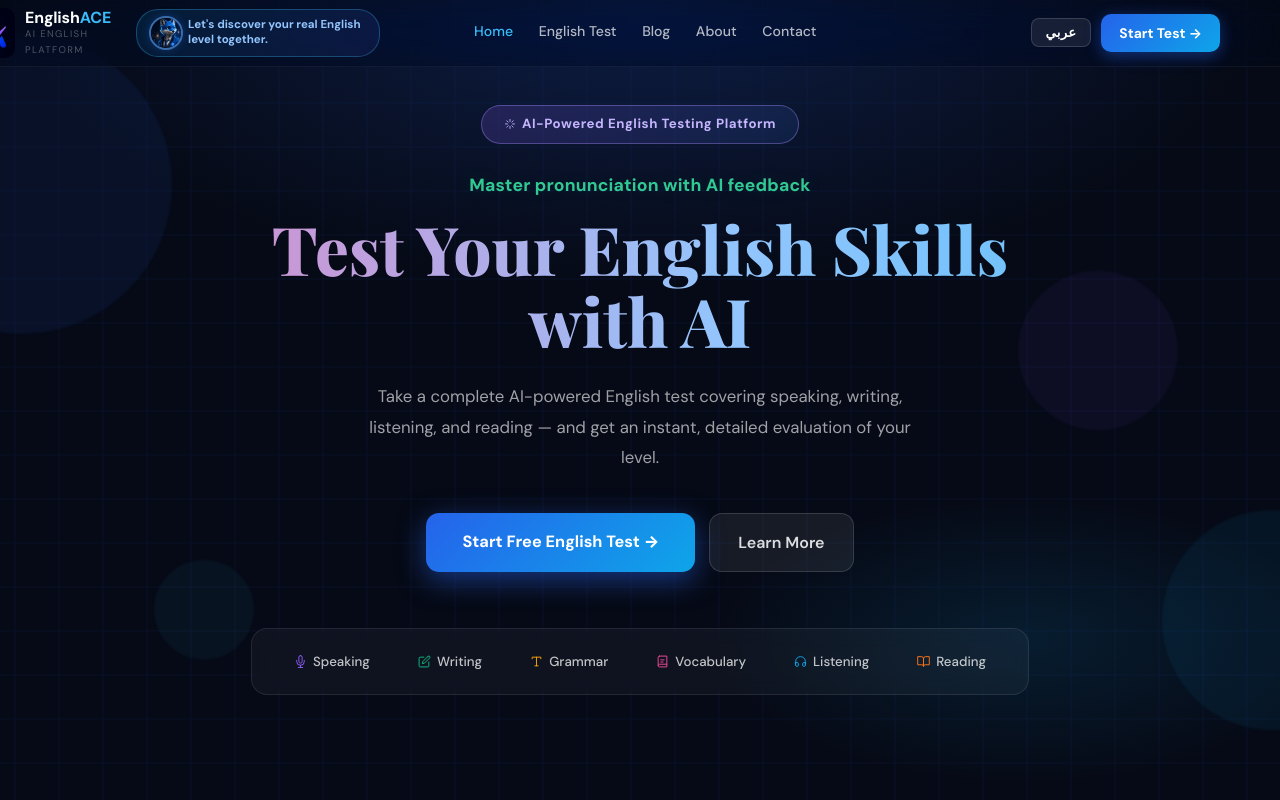
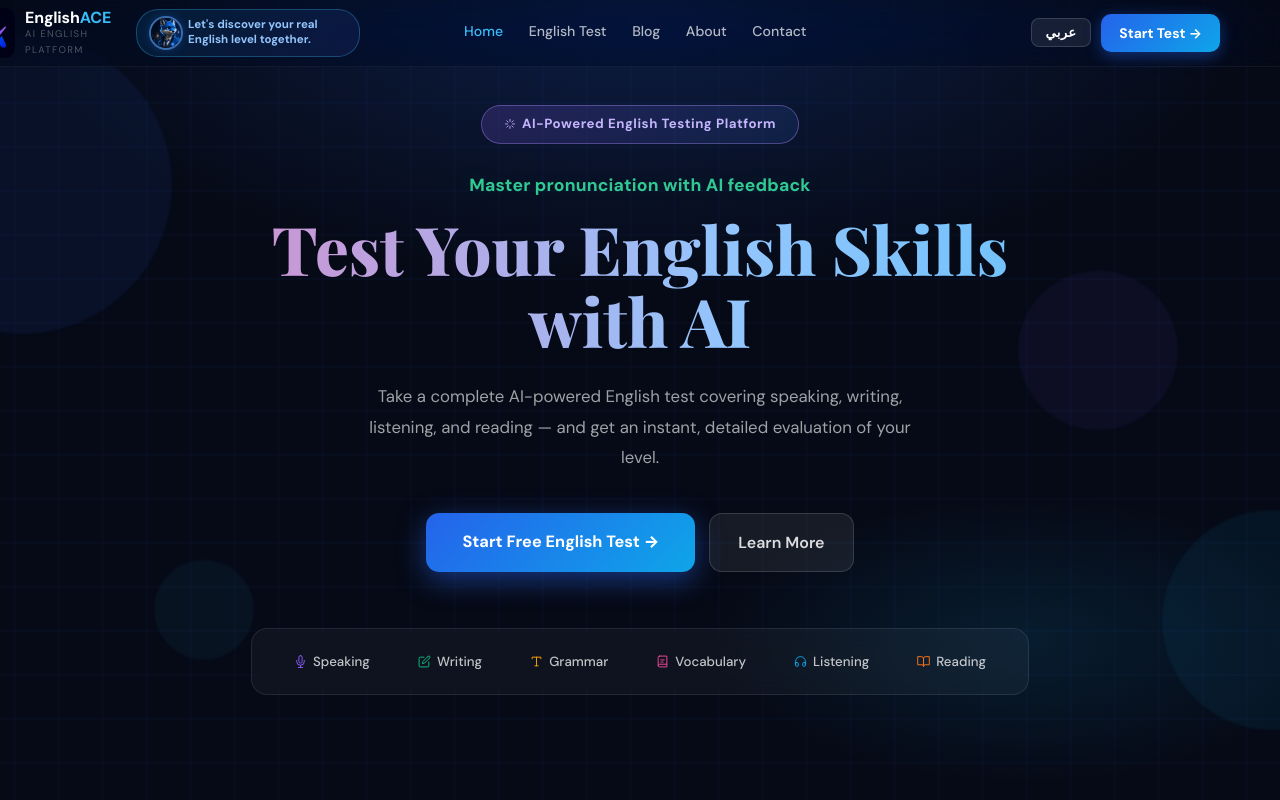
Before and after one commit to mrfar00uk0k-spec/EnglishAce, a React (Vite) app: page / in a window 1280 px wide. Shown: the top 800 px of the page. Built offline with nearby package versions, Linux system fonts and the light colour scheme.

Commit message:
Update Navbar.jsx

```diff
--- a/src/components/Navbar.jsx
+++ b/src/components/Navbar.jsx
@@ -75,7 +75,7 @@ export default function Navbar() {
         transition: 'background 0.4s ease, border-color 0.4s ease, backdrop-filter 0.4s ease',
         padding: '0 1.5rem',
       }}>
-        <div style={{ maxWidth: 1200, margin: '0 auto', display: 'grid', gridTemplateColumns:'320px 1fr auto', alignItems: 'center', height: 66, paddingLeft: '1.25rem', paddingRight: '1.25rem', gap: '0' }}>
+        <div style={{ maxWidth: 1200, margin: '0 auto', display: 'grid', gridTemplateColumns:'300px 1fr auto', alignItems: 'center', height: 66, paddingLeft: '1.25rem', paddingRight: '1.25rem', gap: '0' }}>
 
           {/* Logo */}
           {/* Logo + Lexi badge side by side on the left */}
```
